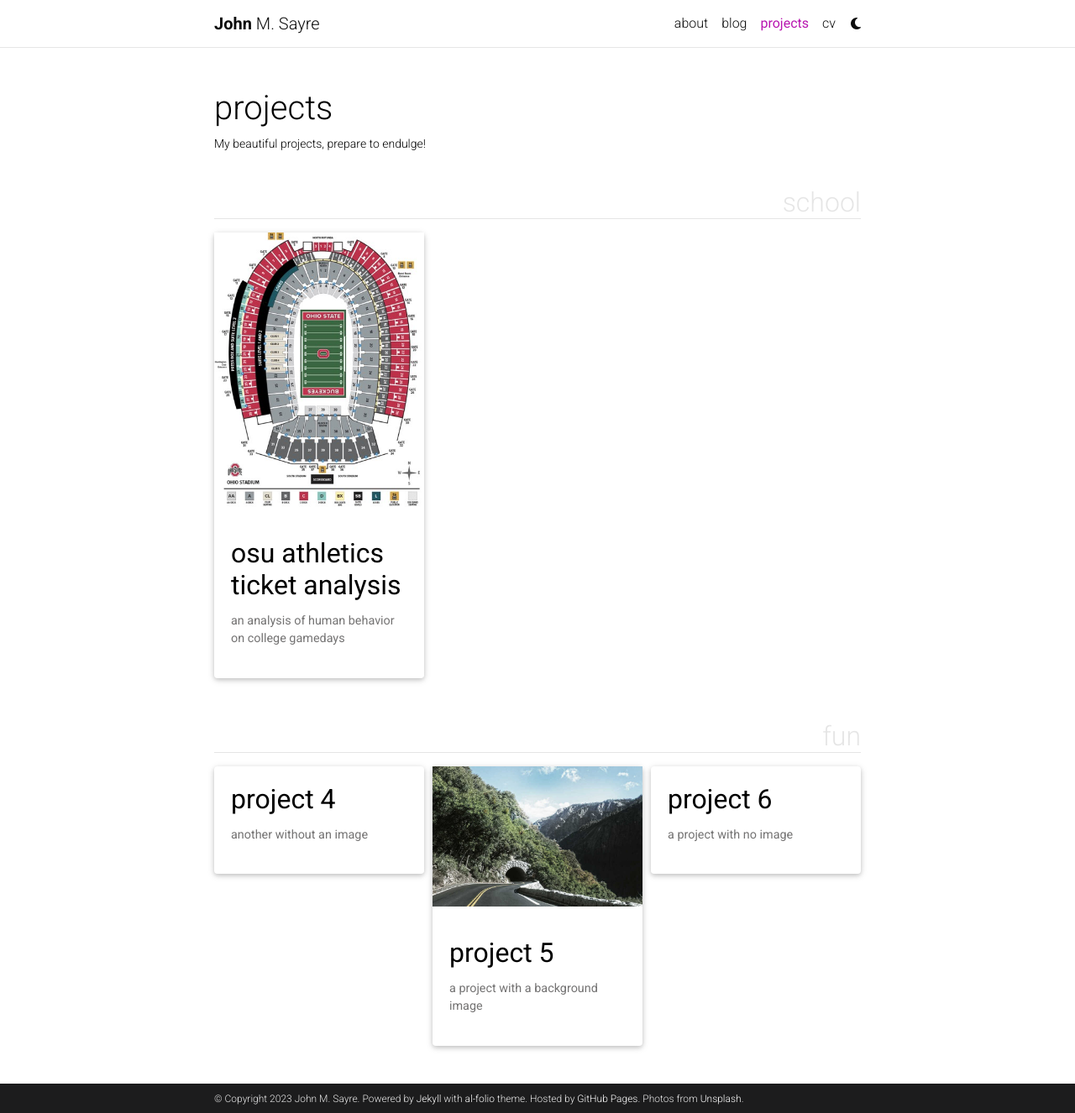
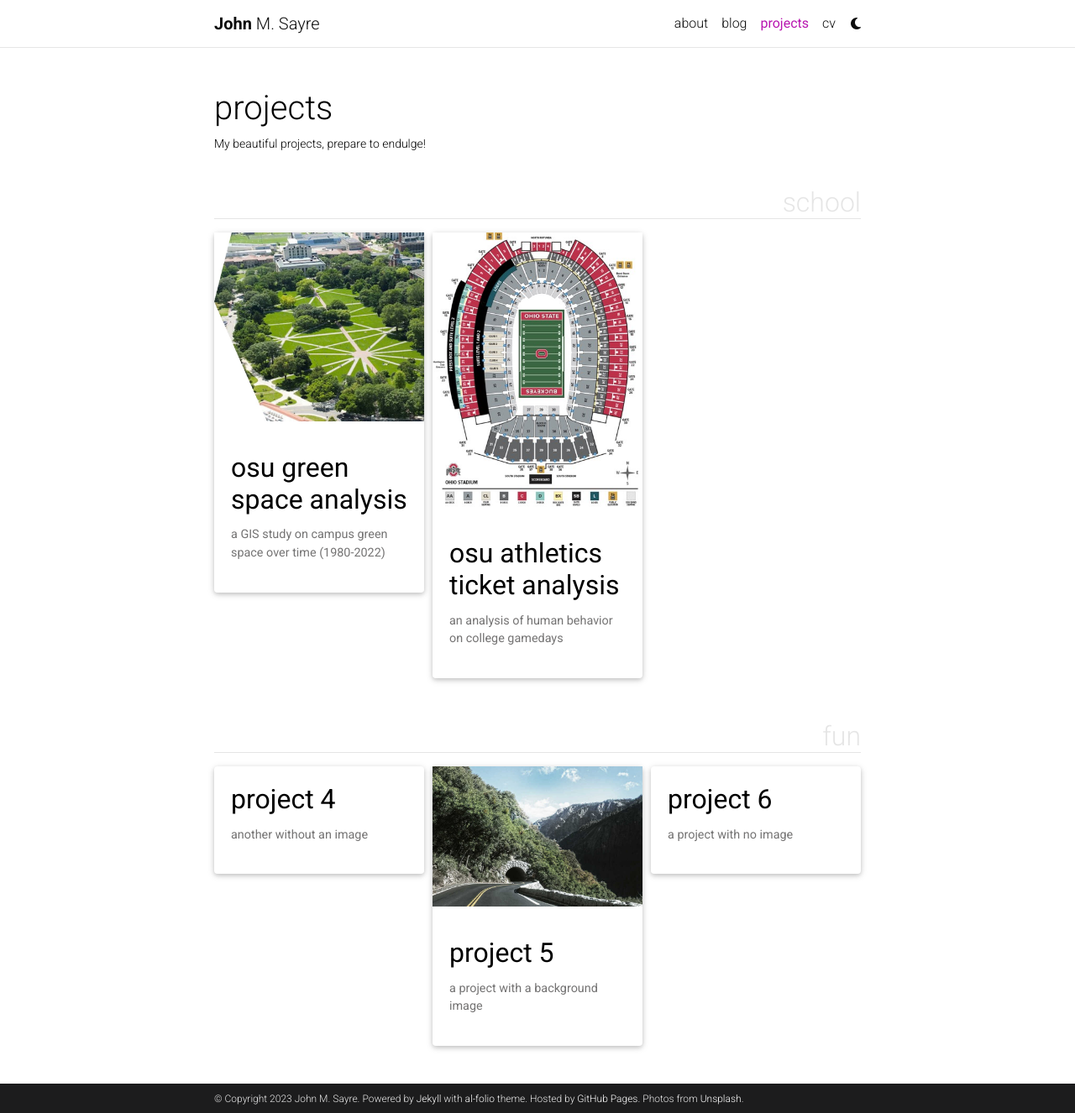
Before and after one commit to shall0ts/shall0ts.github.io, a Jekyll site: the page built from _pages/projects.md, in a window 1280 px wide and 1326 px high. Shown: the whole window at 84% size. Built offline with Jekyll 4.4.1, drawn with Linux system fonts in a browser that asks for light colours; full-size pictures stand in for the smaller copies a plugin makes; comment, search, counter and statistics services are not loaded; a style sheet for code colours, icons or effects is not loaded.

Commit message:
greenspace project

```diff
--- /dev/null
+++ b/_projects/OSU_Green.md
@@ -0,0 +1,51 @@
+---
+layout: page
+title: OSU Green Space Analysis
+description: a GIS study on campus green space over time (1980-2022)
+img: assets/img/oval.jpg
+importance: 1
+category: school
+related_publications:
+---
+
+This analysis was completed for the purpose of an undergraduate student government (USG) General Assembly initiative, requested by a member on the Environment and Sustainability Committee. Members of the committee were interested in having an overall look at campus green space per student and how it has changed over time with campus expansion and construction. In addition, Ohio State's growing <a href="https://www.nbc4i.com/news/local-news/ohio-state-university/where-ohio-states-3-3-billion-construction-projects-stand/">construction portfolio</a> was causing unrest within the committee, as a couple project were going to be built on field used by many OSU sports clubs.
+
+Because of the nature of this request, I had a lot of freedom in how I wanted to define both "green space" and the student count. Some green space might be part of the OSU campus, yet not be useable or accessible to enrolled students. For example, I eliminated most of the fields in the Agricultural campus and some smaller spaces that weren't useable (i.e. covered in bushes). I counted all enrolled undergraduate and graduate students, yet broke it down into off-campus students and on-campus. Students were also grouped into buckets based on if their classes were online or in-person. Students were also weighted based on an estimated percentage to try and determine the number of students who are actually using the green space daily.
+
+<div class="row">
+    <div class="col-sm mt-3 mt-md-0">
+        {% include figure.html path="assets/img/total_insights.jpg" title="Student Breakdown" class="img-fluid rounded z-depth-1" %}
+    </div>
+</div>
+<div class="caption">
+    All student and green space numbers, more to come on how the amount of green space was calculated. Note the calculations of weights in the tables, for example, I estimated than 95% of all on campus students taking in-person classes use green space daily.
+</div>
+
+To help conceptualize how 161/462 square feet per student actually is, I included some rough comparisons below. A one car garage is about 200 square feet, near the unweighted value of green space per student in 2022.
+
+<div class="row">
+    <div class="col-sm mt-3 mt-md-0">
+        {% include figure.html path="assets/img/comp_insights.jpg" title="Conceptualize" class="img-fluid rounded z-depth-1" %}
+    </div>
+</div>
+<div class="caption">
+    Comparisons to a space better understood by a human are shown.
+</div>
+
+The 1980 map of campus was obtained from a contact in the Department of Geography at OSU. Utilizing ArcGIS, I was able to get a rough estimate of green space in both 1980 and 2022. After elimination of unusable green space, I used the number in the final analysis.
+
+<div class="row">
+    <div class="col-sm mt-3 mt-md-0">
+        {% include figure.html path="assets/img/1980.jpg" title="1980 Map" class="img-fluid rounded z-depth-1" %}
+    </div>
+    <div class="col-sm mt-3 mt-md-0">
+        {% include figure.html path="assets/img/2022.jpg" title="2022 Map" class="img-fluid rounded z-depth-1" %}
+    </div>
+</div>
+<div class="caption">
+    Maps of campus with barriers in blue highlighter. 1980 on the left, 2022 on the right.
+</div>
+
+This project was presented at a USG General Assembly meeting. The analysis was well received. Several members of the Assembly thanked me for the work and considered themselves well informed with the status of campus green space. d
+
+Refer to my <a href="https://github.com/shall0ts/Projects">GitHub repo</a> for PowerPoint presented to the Assembly and a pdf of some of the notes I took during a touchpoint with the Environment and Sustainability Committee.
```
Also changed, not shown: _projects/OSU_Ticket.md (+1 -1 lines), assets/img/1980.JPG (added), assets/img/2022.JPG (added), assets/img/comp_insights.jpg (added), assets/img/oval.jpg (added), assets/img/total_insights.jpg (added).
